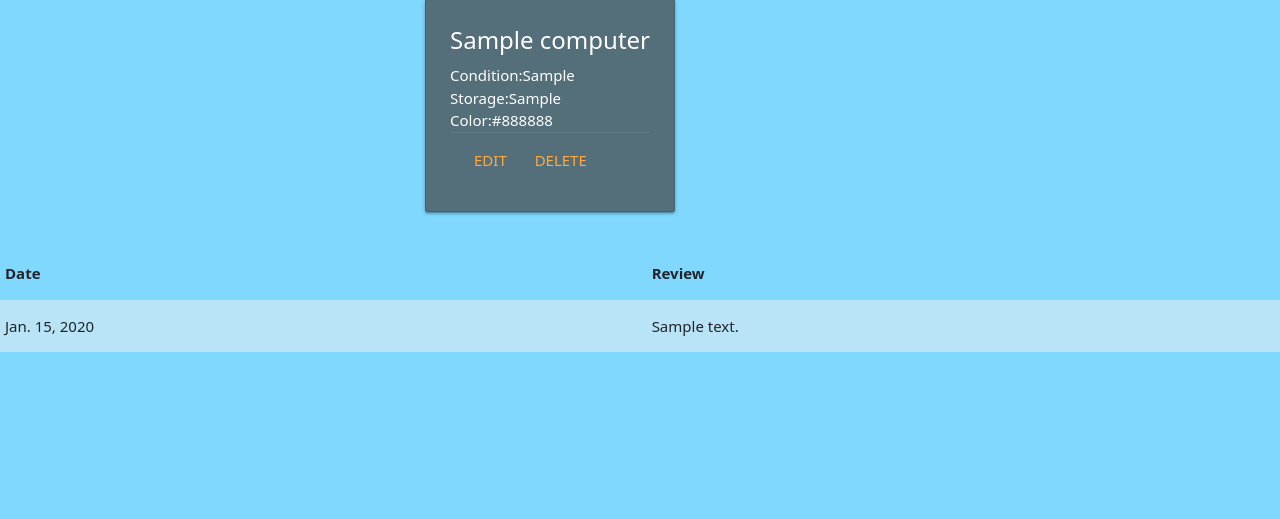
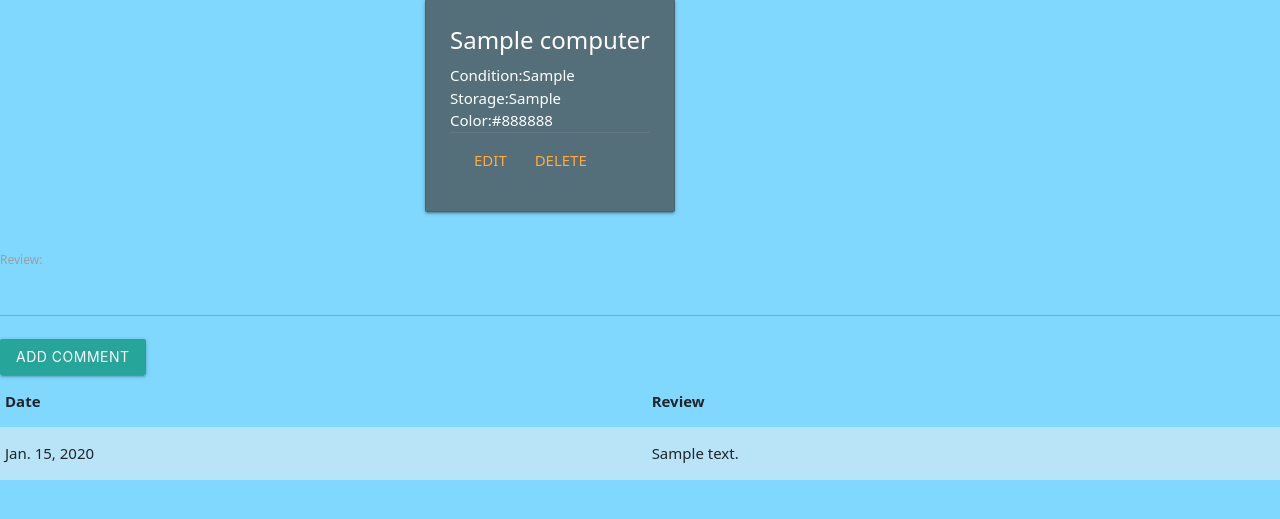
Before and after one commit to Ahmadwali1/computercollector, a Django app: page /computers/1 in a window 1280 px wide. Shown: the part 182-701 px from the top of the page. Run offline with Django 4.2, Linux system fonts and the light colour scheme; tables that the repository leaves empty hold one stand-in row (values such as "Sample post").

Commit message:
create the add comment fucntion

```diff
--- a/main_app/templates/computers/detail.html
+++ b/main_app/templates/computers/detail.html
@@ -19,6 +19,10 @@
   </div>
 </div>
 <div class="col s6">
+  <form action="{% url 'add_comment' computer.id %}" method="POST">
+    {% csrf_token %} {{ comment_form.as_p }}
+    <input type="submit" class="btn" value="Add Comment" />
+  </form>
   <table class="striped">
     <thead>
       <tr>
--- a/main_app/urls.py
+++ b/main_app/urls.py
@@ -11,6 +11,7 @@ urlpatterns = [
   path('computers/create', views.ComputersCreate.as_view(), name='computers_create'),
   path('computers/<int:pk>/update', views.ComputersUpdate.as_view(), name='computers_update'),
   path('computers/<int:pk>/delete', views.ComputersDelete.as_view(), name='computers_delete'),
+  path('computers/<int:computer_id>/add_comment', views.add_comment, name='add_comment'),
 ]
 
 
--- a/main_app/views.py
+++ b/main_app/views.py
@@ -1,4 +1,4 @@
-from django.shortcuts import render
+from django.shortcuts import render, redirect
 from django.views.generic.edit import CreateView, UpdateView, DeleteView
 from .models import Computer
 from django.urls import reverse_lazy
@@ -51,3 +51,12 @@ class ComputersUpdate(UpdateView):
 class ComputersDelete(DeleteView):
   model = Computer
   success_url = '/computers'
+
+
+def add_comment(request, computer_id):
+    form = CommentForm(request.POST)
+    if form.is_valid():
+        new_comment = form.save(commit=False)
+        new_comment.computer_id = computer_id
+        new_comment.save()
+    return redirect('detail', computer_id=computer_id)
```
